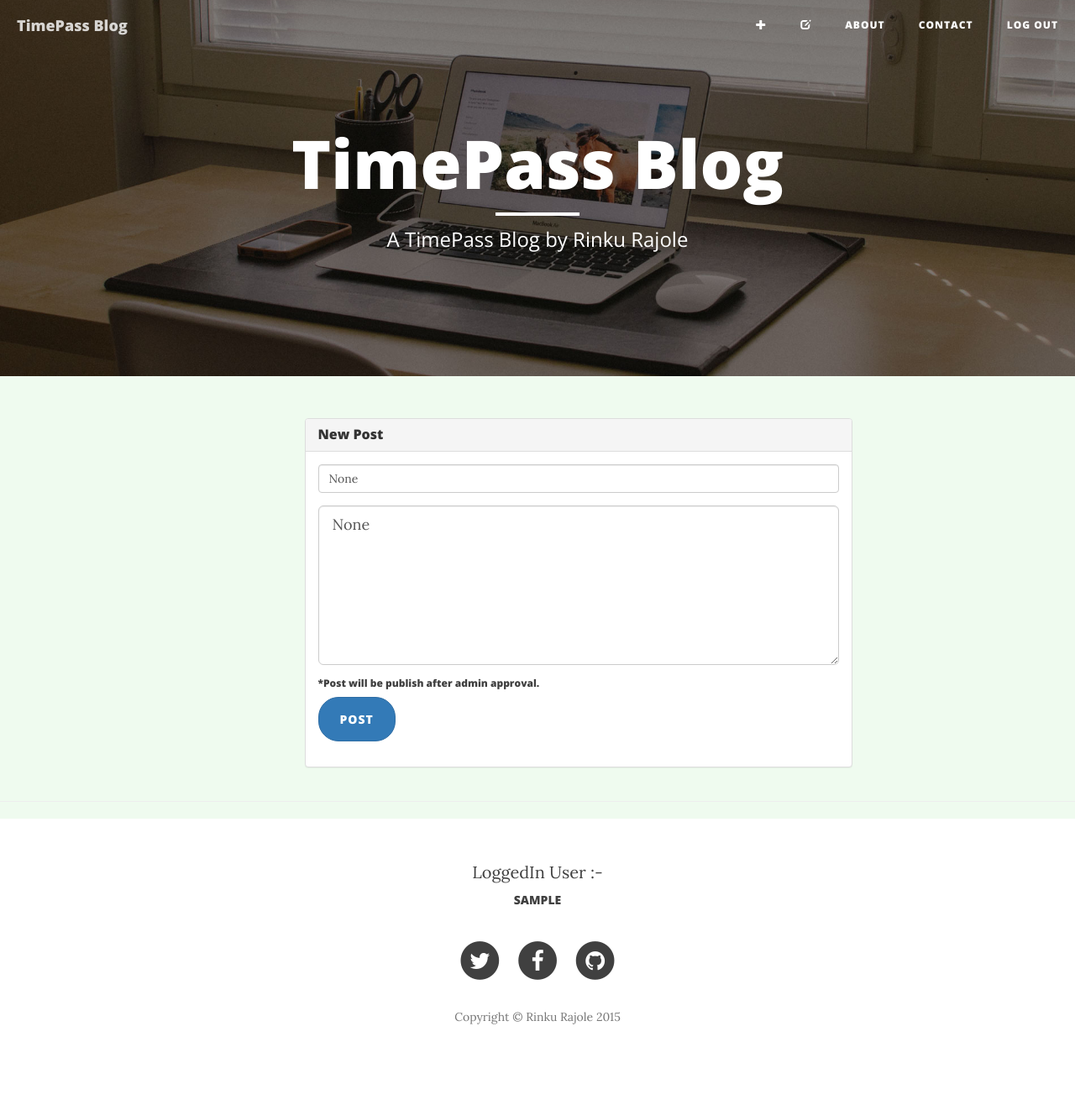
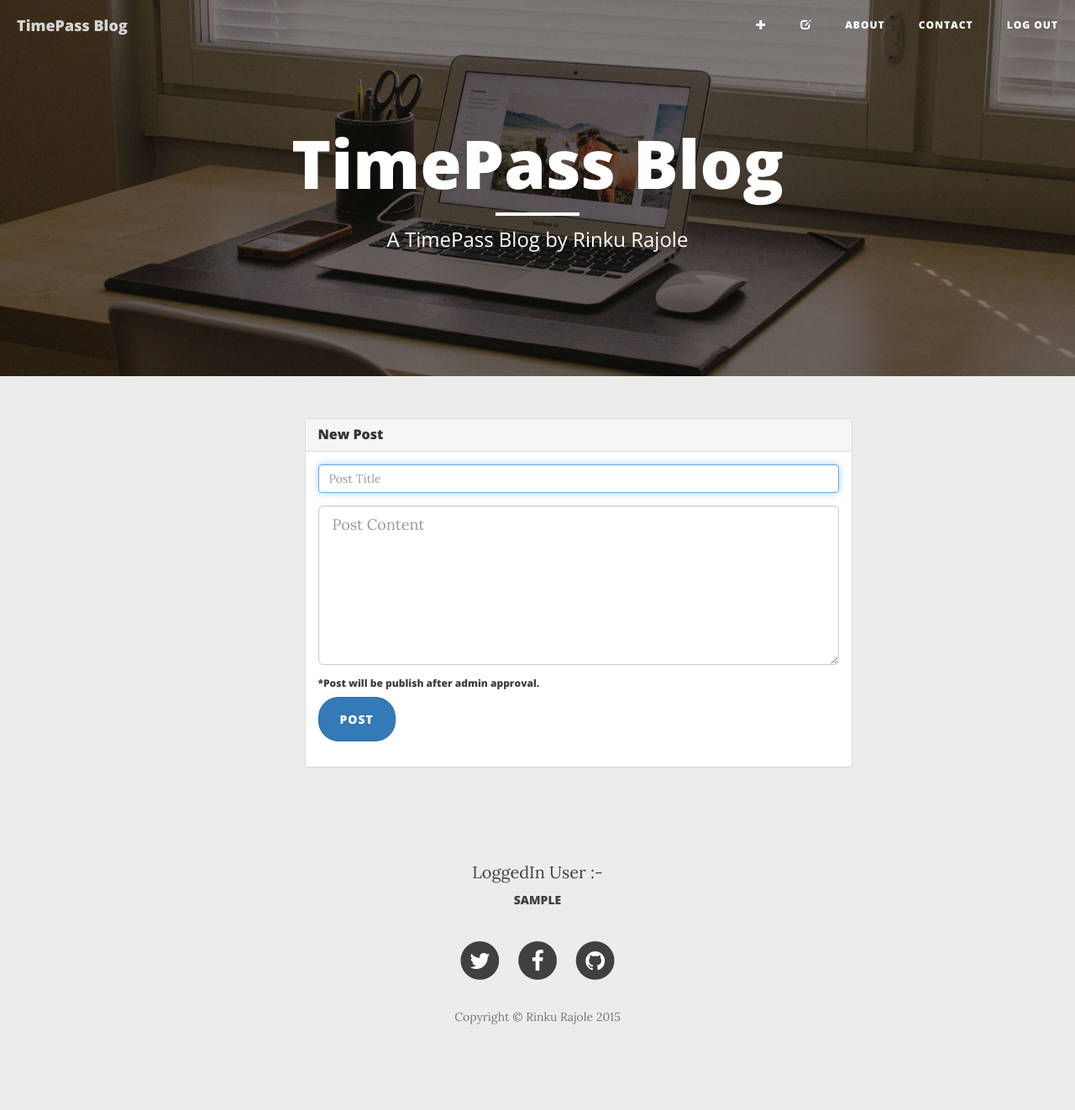
Before and after one commit to rinkurajole/my-first-blog, a Django app: page /post/new/ in a window 1280 px wide. Shown: the whole page at 84% size. Run offline with Django 3.2, Linux system fonts and the light colour scheme; the visitor is signed in with stand-in values (Sample User, id 1); some libraries are stand-ins or nearby versions.

Commit message:
GUI changed

```diff
--- a/blog/static/css/clean-blog.css
+++ b/blog/static/css/clean-blog.css
@@ -8,7 +8,7 @@
   font-family: 'Lora', 'Times New Roman', serif;
   font-size: 20px;
   color: #404040;
-  background-color: #EFFBEF;
+  background-color: #ECECEA;
 }
 p {
   line-height: 1.5;
@@ -266,7 +266,7 @@
 }
 footer {
   padding: 50px 0 100px;
-  background-color: #fff;
+  background-color: #ECECEA;
 }
 footer .list-inline {
   margin: 0;
--- a/blog/templates/blog/base.html
+++ b/blog/templates/blog/base.html
@@ -163,5 +163,4 @@
     <script src="{% static "js/clean-blog.js" %}"></script>
 
 </body>
-
 </html>
--- a/blog/templates/blog/post_edit.html
+++ b/blog/templates/blog/post_edit.html
@@ -9,28 +9,35 @@
 			    	<h3 class="panel-title">New Post</h3>
 			 	</div>
 			  	<div class="panel-body">
+    					{% if post.title != None %}
+    						<form  method="post" action="{% url 'post_edit' pk=post.pk %}" role="form">
+    						{% csrf_token %}
+   								<div class="form-group">
+        							<input type="text" class="form-control" name="title" value="{{ post.title }}" required/>
+    							</div>
+    							<div class="form-group">
+        							<textarea class="form-control input-lg" name="text" rows="7" required>{{ post.text }}</textarea>
+    							</div>
+    							<h6> *Post will be publish after admin approval. </h6>
+    							<div class="form-group">
+        							<input class="btn btn-primary btn-sm" type="submit" value="Post"/>
+    							</div>
+							</form>
+    					{% else %}
     						<form  method="post" action="{% url 'post_new'%}" role="form">
     						{% csrf_token %}
-    					{% if form.title != None %}
-   							<div class="form-group">
-        						<input type="text" class="form-control" name="title" value="{{ form.title.value }}" required/>
-    						</div>
-    						<div class="form-group">
-        						<textarea class="form-control input-lg" name="text" rows="7" required>{{ form.text.value }}</textarea>
-    						</div>
-    					{% else %}
     							<div class="form-group">
         							<input type="text" class="form-control" name="title" autofocus="" placeholder="Post Title" required/>
     							</div>
     							<div class="form-group">
         							<textarea class="form-control input-lg" name="text" autofocus="" rows="7" placeholder="Post Content" required></textarea>
     							</div>
-    					{% endif %}
     							<h6> *Post will be publish after admin approval. </h6>
     							<div class="form-group">
         							<input class="btn btn-primary btn-sm" type="submit" value="Post"/>
     							</div>
 							</form>
+    					{% endif %}
 				</div>
 			</div>
 		</div>
--- a/blog/views.py
+++ b/blog/views.py
@@ -13,7 +13,6 @@
 	posts = Post.objects.filter(published_date__lte=timezone.now()).order_by('published_date')
 	return render(request, 'blog/post_list.html', {'posts': posts})
 
-@login_required
 def post_detail(request, pk):
     post = get_object_or_404(Post, pk=pk)
     return render(request, 'blog/post_detail.html', {'post': post})
@@ -25,7 +24,7 @@
         if form.is_valid():
             post = form.save(commit=False)
             post.author = request.user
-            if request.user.is_superuser():
+            if request.user.is_superuser:
                 post.published_date = timezone.now()
             post.save()
             return redirect('blog.views.post_detail', pk=post.pk)
@@ -71,8 +70,7 @@
             post.save()
             return redirect('blog.views.post_detail', pk=post.pk)
     else:
-        form = PostForm(instance=post)
-    return render(request, 'blog/post_edit.html', {'form': form})
+        return render(request, 'blog/post_edit.html', {'post': post})
 
 @login_required
 def post_draft_list(request):
```
Also changed, not shown: blog/templates/blog/post_detail.html (+9 -8 lines), blog/templates/blog/post_draft_list.html (+8 -9 lines), blog/templates/blog/post_list.html (+6 -5 lines). Lines whose indentation alone changed are shown as unchanged.
